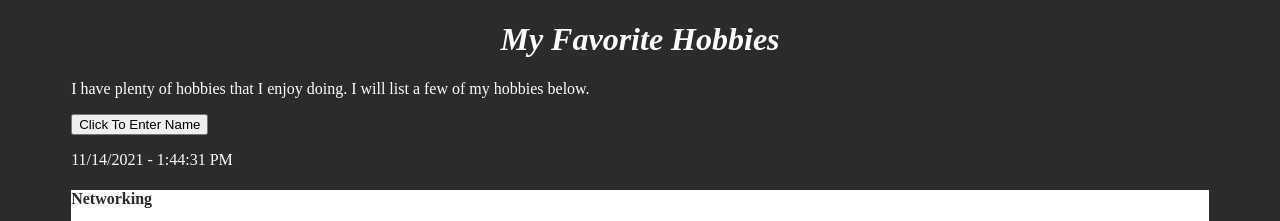
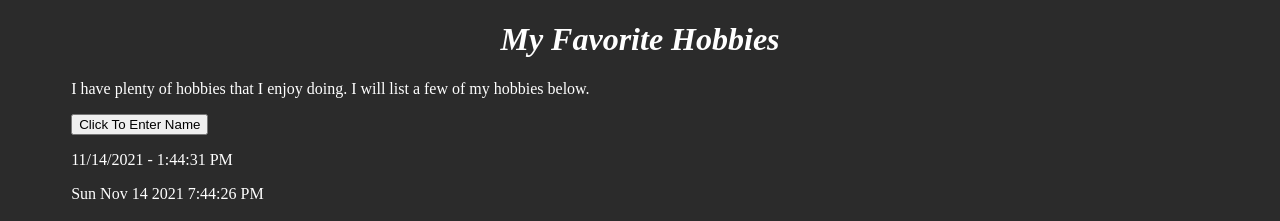
Before and after one commit to Florescodes/Favorite-Hobby-WEB110, a plain HTML site: page index.html in a window 1280 px wide. Shown: the top 221 px of the page. Drawn offline with Linux system fonts and the light colour scheme.

Commit message:
Additional date/time
Added another date/time for comparison

```diff
--- a/index.html
+++ b/index.html
@@ -22,6 +22,7 @@
         <button onclick="getName()">Click To Enter Name</button>
         <p id="name"></p>
         <p id="date"></p>
+        <p id="time"></p>
     <div style="background-color: #FFFFFF; color: #2B2B2B;">
         <h4>Networking</h4>
         <p>Networking caught my eye because all technology is connected to a network. I enjoyed
--- a/scripts/main.js
+++ b/scripts/main.js
@@ -1,4 +1,5 @@
-//Code below is used for the date/time
+//Code below is used to ask the user for name
+//and will display in the name tag
 function getName() {
   var person = prompt('Please enter your name:');
   if (person != null) {
@@ -6,13 +7,15 @@ function getName() {
   }
 }
 
-//var date = new Date();
-//var n = date.toDateString();
-//var time = date.toLocaleTimeString();
-//document.getElementById('date').innerHTML = n + ' ' + time;
+//Code below is used for the date/time
+var time = new Date();
+var n = time.toDateString();
+var t = time.toLocaleTimeString();
+document.getElementById('time').innerHTML = n + ' ' + t;
 
 var timeDisplay = document.getElementById("date");
 
+//Code below is used for the real time date/time
 function refreshTime() {
   var date = new Date().toLocaleString("en-US", {timeZone: "America/Chicago"});
   var formattedString = date.replace(", ", " - ");
```
